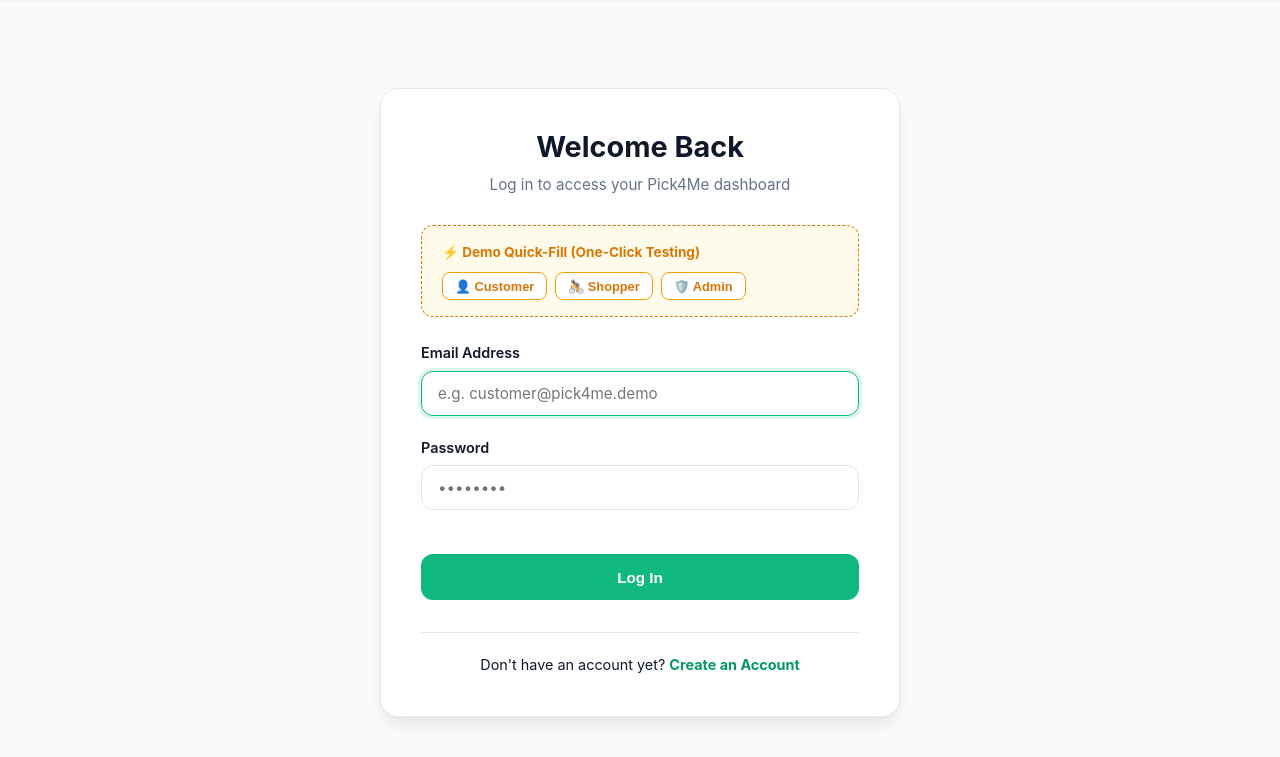
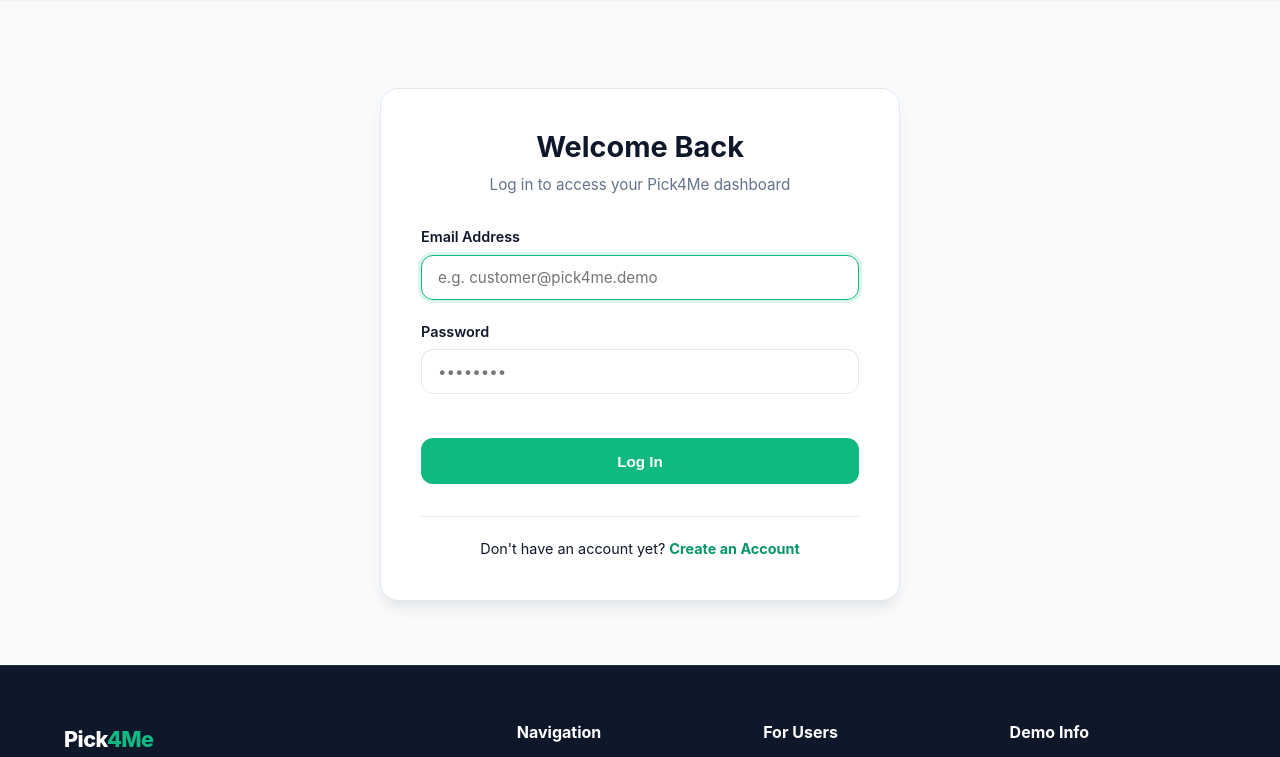
Before and after one commit to abhishekkanadje7/Pick4Me, a Flask app: page /login in a window 1280 px wide. Shown: the part 73-830 px from the top of the page. Run offline with Flask 3, Linux system fonts and the light colour scheme.

Commit message:
Remove public demo credentials bar from login screen for security

```diff
--- a/templates/index.html
+++ b/templates/index.html
@@ -328,7 +328,7 @@
     </p>
     <div style="display: flex; gap: 1rem; justify-content: center; flex-wrap: wrap;">
       <a href="{{ url_for('register') }}" class="btn btn-lg btn-accent" style="background: #F59E0B; border: none;">Create Free Account</a>
-      <a href="{{ url_for('login') }}" class="btn btn-lg btn-outline" style="color: #FFF; border-color: #FFF;">Explore Demo Accounts</a>
+      <a href="{{ url_for('login') }}" class="btn btn-lg btn-outline" style="color: #FFF; border-color: #FFF;">Log In to Account</a>
     </div>
   </div>
 </section>
--- a/templates/login.html
+++ b/templates/login.html
@@ -9,24 +9,6 @@
     <div style="text-align: center; margin-bottom: 1.75rem;">
       <h2 style="font-size: 1.8rem; margin-bottom: 0.5rem;">Welcome Back</h2>
       <p style="font-size: 0.95rem;">Log in to access your Pick4Me dashboard</p>
-    </div>
-
-    <!-- Quick Fill Bar for Presentation Demo -->
-    <div class="demo-accounts-card">
-      <div style="font-size: 0.85rem; font-weight: 700; color: var(--accent-dark); display: flex; align-items: center; gap: 0.35rem;">
-        ⚡ Demo Quick-Fill (One-Click Testing)
-      </div>
-      <div class="demo-btn-group">
-        <button type="button" class="btn-demo-quick" onclick="quickFillLogin('customer@pick4me.demo', 'customer123')">
-          👤 Customer
-        </button>
-        <button type="button" class="btn-demo-quick" onclick="quickFillLogin('shopper@pick4me.demo', 'shopper123')">
-          🚴 Shopper
-        </button>
-        <button type="button" class="btn-demo-quick" onclick="quickFillLogin('admin@pick4me.demo', 'admin123')">
-          🛡️ Admin
-        </button>
-      </div>
     </div>
 
     <form method="POST" action="{{ url_for('login') }}">
```
